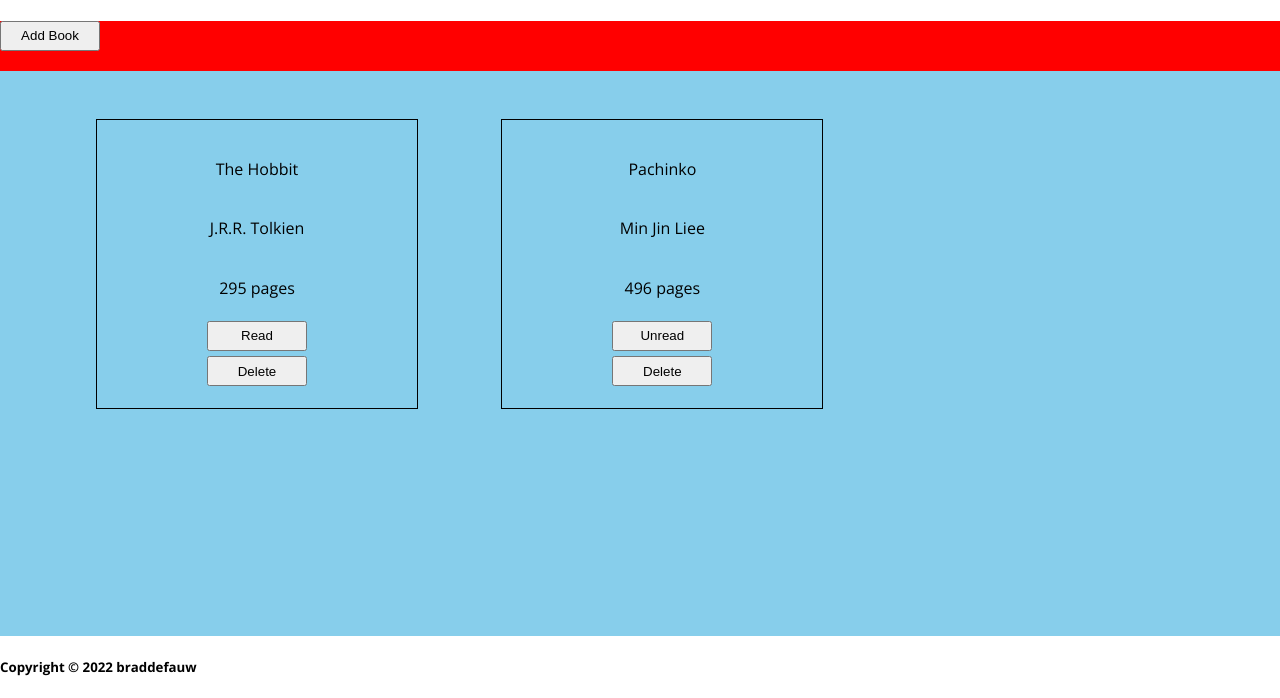
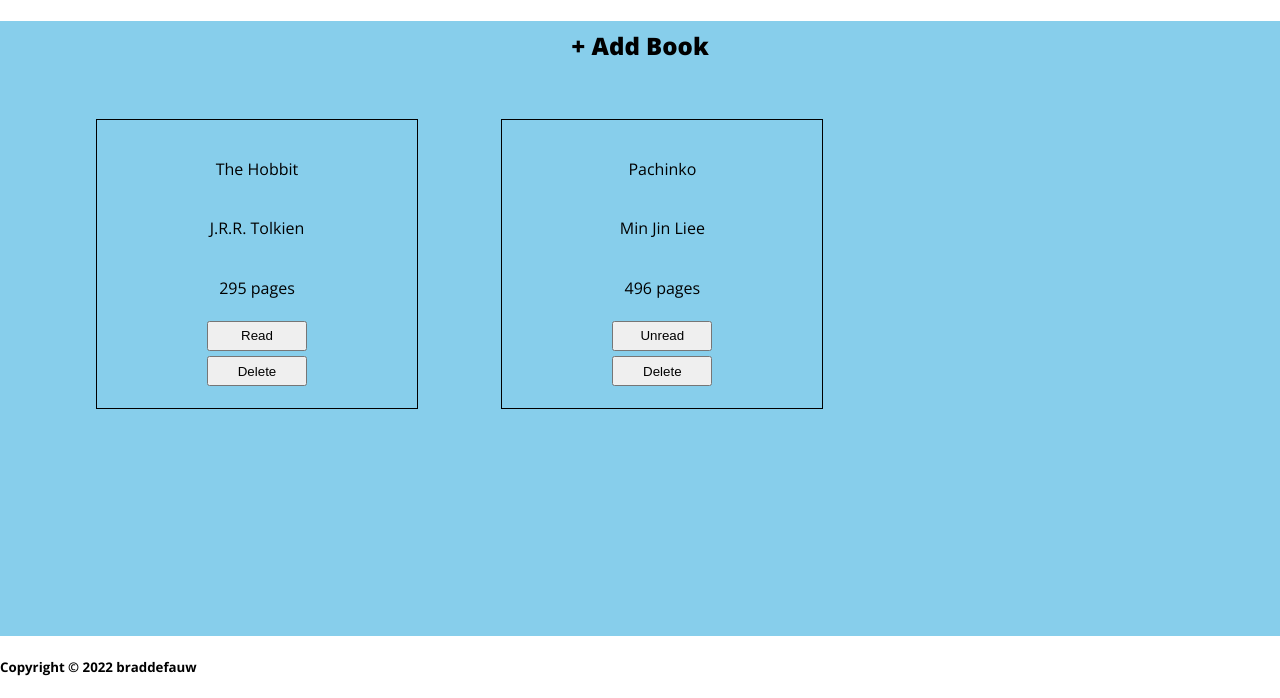
Before and after one commit to braddefauw/library-top, a plain HTML site: page index.html in a window 1280 px wide. Shown: the part 102-800 px from the top of the page. Drawn offline with nearby package versions, Linux system fonts and the light colour scheme.

Commit message:
add book styling

```diff
--- a/index.html
+++ b/index.html
@@ -17,7 +17,7 @@
     </header>
     <div class="card-container">
         <div class="card-title">
-            <button id="add" onclick="show()">Add Book</button>
+            <button id="add" onclick="show()">+ Add Book</button>
             <div id="popup">
                 <form id="form">
                     <button type="button" id="close" onclick="hide()">X</button>
--- a/styles.css
+++ b/styles.css
@@ -64,7 +64,25 @@ input {
 }
 
 .card-title {
-    background: red;
+    display: flex;
+    justify-content: center;
+    align-items: center;
+}
+
+#add {
+    font-size: 1.5rem;
+    width: 12rem;
+    height: 4rem;
+    font-family: inherit;
+    border: 0;
+    padding: 0;
+    border-radius: 12px;
+    background: none;
+    font-weight: 800;
+}
+
+#add:hover {
+    background: gold;
 }
 
 #cards {
```
